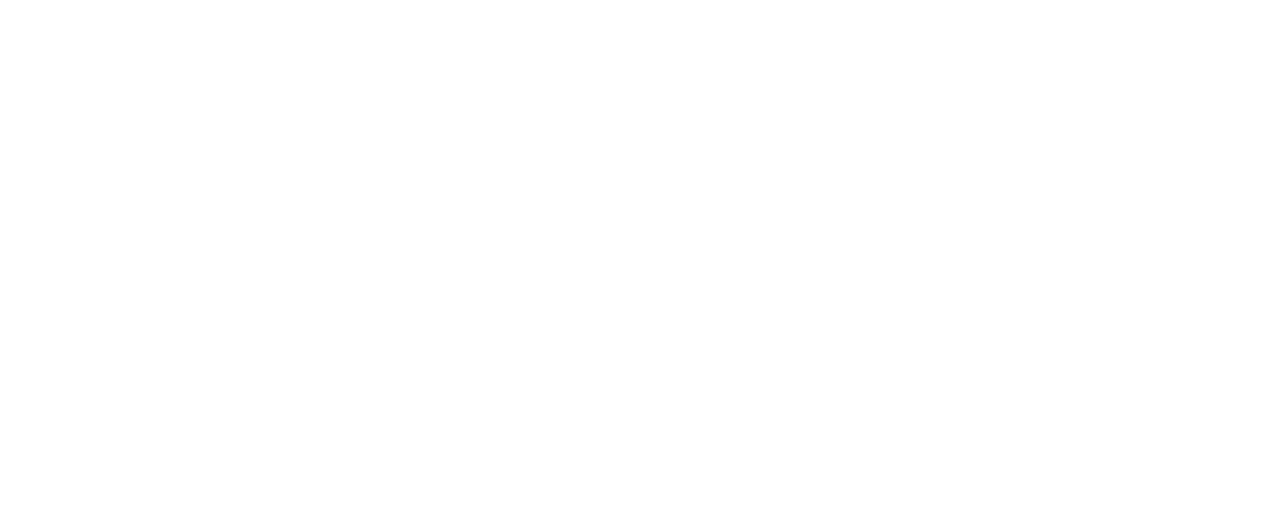
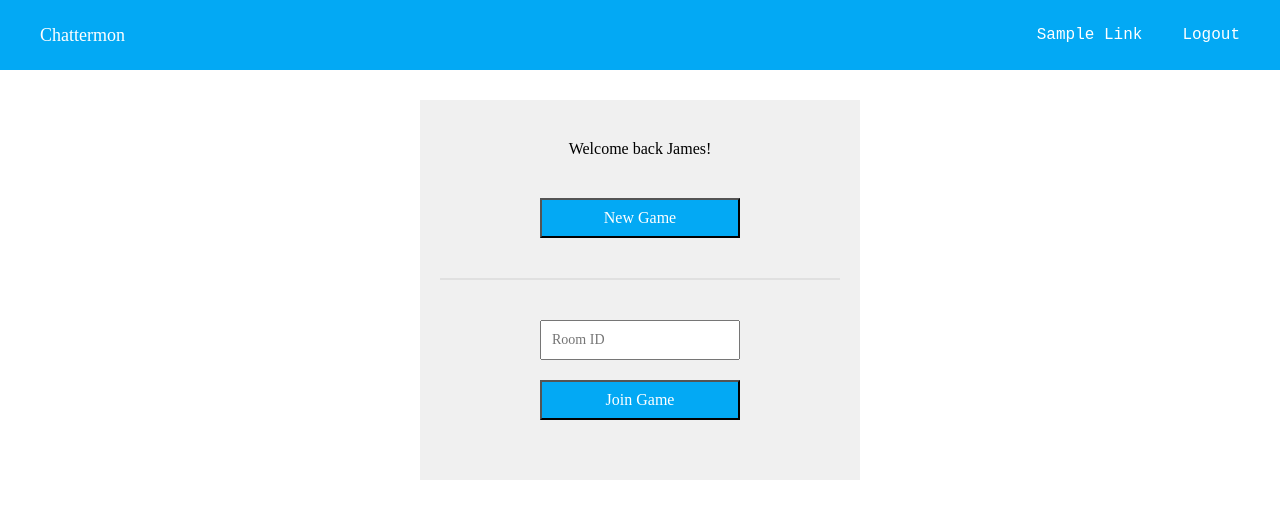
Before and after one commit to tcparker976/greenfield-project, a React app: page /welcome in a window 1280 px wide. Shown: the top 518 px of the page. Built offline with nearby package versions, Linux system fonts and the light colour scheme; the HTML template or start-up script is replaced by a standard one.

Commit message:
Adds welcome page with New Game and Join Game buttons

```diff
--- a/client/src/components/App.jsx
+++ b/client/src/components/App.jsx
@@ -5,6 +5,7 @@
 import Game from './Game.jsx';
 import Login from './Login.jsx';
 import Signup from './Signup.jsx';
+import Welcome from './Welcome.jsx'
 import io from 'socket.io-client';
 
 const App = () => {
@@ -16,6 +17,7 @@
         <Route path='/game/:gameid' component={Game} />
         <Route path='/login' component={Login} />
         <Route path='/signup' component={Signup} />
+        <Route path='/welcome' component={Welcome} />
       </Switch>
     </div>
   );
--- /dev/null
+++ b/client/src/components/Welcome.jsx
@@ -0,0 +1,86 @@
+import React, { Component } from 'react';
+import { Link, Route, Redirect } from 'react-router-dom';
+import css from '../styles.css';
+
+export default class Welcome extends Component {
+  constructor(props) {
+    super (props);
+    this.state = {
+      newGameId: '',
+      roomInput: '',
+    }
+    this.handleRoomInputReturn = this.handleRoomInputReturn.bind(this);
+    this.handleRoomInputChange = this.handleRoomInputChange.bind(this);
+  }
+
+  componentDidMount() {
+    function makeGameId() {
+      var newGameId = "";
+      var possible = "ABCDEFGHIJKLMNOPQRSTUVWXYZ0123456789";
+
+      for (var i = 0; i < 5; i++)
+        newGameId += possible.charAt(Math.floor(Math.random() * possible.length));
+      return newGameId;
+    }
+
+    this.setState({
+      newGameId: makeGameId()
+    })
+  }
+
+  makeGameId() {
+    var newGameId = "";
+    var possible = "ABCDEFGHIJKLMNOPQRSTUVWXYZ0123456789";
+
+    for (var i = 0; i < 5; i++)
+      newGameRoomId += possible.charAt(Math.floor(Math.random() * possible.length));
+    return newGameId;
+  }
+
+  handleRoomInputReturn(e) {
+    if (e.keyCode === 13) {
+      console.log('This should be sending you to the proper room, but I dont know how without Redirect, which I dont want to use as it elimates history');
+      console.log('So use the button instead');
+    }
+  }
+
+  handleRoomInputChange(e) {
+    this.setState({
+      roomInput: e.target.value.toUpperCase()
+    });
+  }
+
+  render() {
+    let joinGameButton = null
+    if (this.state.roomInput.length) {
+      joinGameButton = <Link to={'game/' + this.state.roomInput} className={css.gameButtonLink}><button className={css.gameButton}>Join Game</button></Link>
+    } else {
+      joinGameButton = <button className={css.gameButton} onClick={() => {alert('You need to enter a Room ID')}}>Join Game</button>
+    }
+
+    return (
+      <div>
+        <div className={css.navBar}>
+          <div className={css.logo}>Chattermon</div>
+          <div className={css.navBarLinksContainer}>
+            <Link to={'/'} className={css.navBarLinkA}><div className={css.navBarLink}>Sample Link</div></Link>
+            <Link to={'/'} className={css.navBarLinkA}><div className={css.navBarLink}>Logout</div></Link>
+          </div>
+        </div>
+        <div className={css.contentSuperWrapper}>
+          <div className={css.welcomeControlPannel}>
+            <div className={css.welcomeMessage}>Welcome back James!</div>
+            <div className={css.controlsContainer}>
+              <Link to={'game/' + this.state.newGameId} className={css.gameButtonLink}><button className={css.gameButton} onClick={this.handleNewGameClick}>New Game</button></Link>
+              <div className={css.seperator}></div>
+              <div className={css.joinGameContainer}>
+                <input className={css.roomIdField} placeholder="Room ID" value={this.state.roomInput} onKeyDown={this.handleRoomInputReturn} onChange={this.handleRoomInputChange}></input>
+                {joinGameButton}
+              </div>
+            </div>
+          </div>
+        </div>
+      </div>
+    )
+  }
+}
--- a/client/src/styles.css
+++ b/client/src/styles.css
@@ -2,6 +2,8 @@
 
 body {
   height: 100%;
+  width: 100%;
+  margin: 0;
 }
 
 .gamePageContainer {
@@ -101,3 +103,101 @@
   background-color: rgba(0, 0, 0, 1);
   color: #37fe27;
 }
+
+.navBar {
+  width: 100%;
+  height: 70px;
+  background-color: #03A9F4;
+  display: flex;
+  align-items: center;
+  justify-content: space-between;
+}
+
+.logo {
+  font-family: 'Press Start 2P', cursive;
+  font-size: 1.125rem;
+  margin-left: 40px;
+  color: #fff;
+}
+
+.navBarLinksContainer {
+  margin-right: 40px;
+  display: block;
+}
+
+.navBarLinkA {
+  text-decoration: none;
+}
+
+.navBarLink {
+  color: #fff;
+  font-family: 'Roboto Mono', monospace;
+  font-size: 1rem;
+  float: left;
+  padding-left: 40px;
+}
+
+.navBarLink:hover {
+  text-decoration: underline;
+}
+
+.contentSuperWrapper {
+  margin: 30px 40px 0;
+}
+
+.welcomeControlPannel {
+  width: 400px;
+  height: 300px;
+  background-color: #f0f0f0;
+  margin: 0 auto;
+  padding: 40px 20px;
+}
+
+.welcomeMessage {
+  color: #000;
+  font-family: 'Press Start 2P', cursive;
+  font-size: 1rem;
+  text-align: center;
+}
+
+.controlsContainer {
+  padding-top: 40px;
+}
+
+.gameButtonLink {
+  text-decoration: none;
+}
+
+.gameButton {
+  color: #fff;
+  background-color: #03A9F4;
+  height: 40px;
+  font-family: 'Press Start 2P', cursive;
+  font-size: 1rem;
+  margin: 0 auto;
+  display: block;
+  min-width: 200px;
+  cursor: pointer;
+}
+
+.seperator {
+  width: 100%;
+  height: 2px;
+  background-color: #e0e0e0;
+  margin: 40px 0;
+}
+
+.joinGameContainer {
+
+}
+
+.roomIdField {
+  font-family: 'Press Start 2P', cursive;
+  font-size: 0.875rem;
+  margin: 0 auto;
+  /*height: 40px;*/
+  display: block;
+  width: 176px;
+  padding: 10px;
+  margin-bottom: 20px;
+}
```
Also changed, not shown: 2 other files (tests, documents, lock files or other folders).
